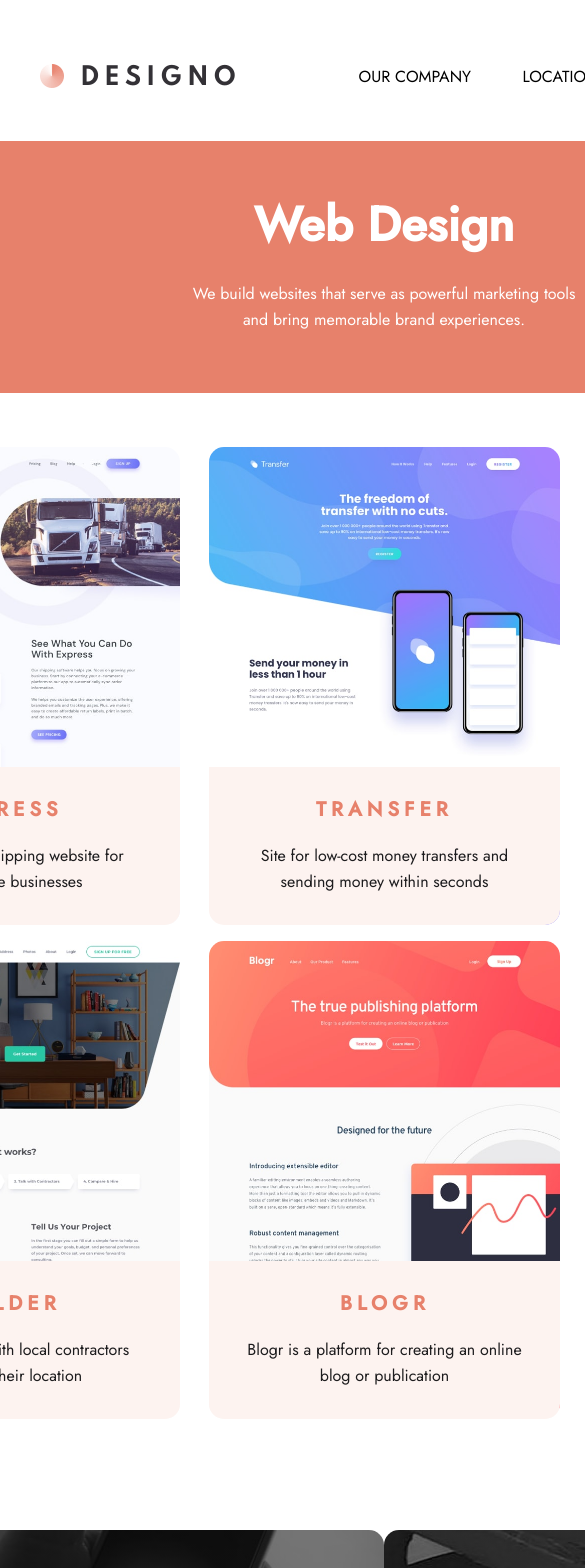
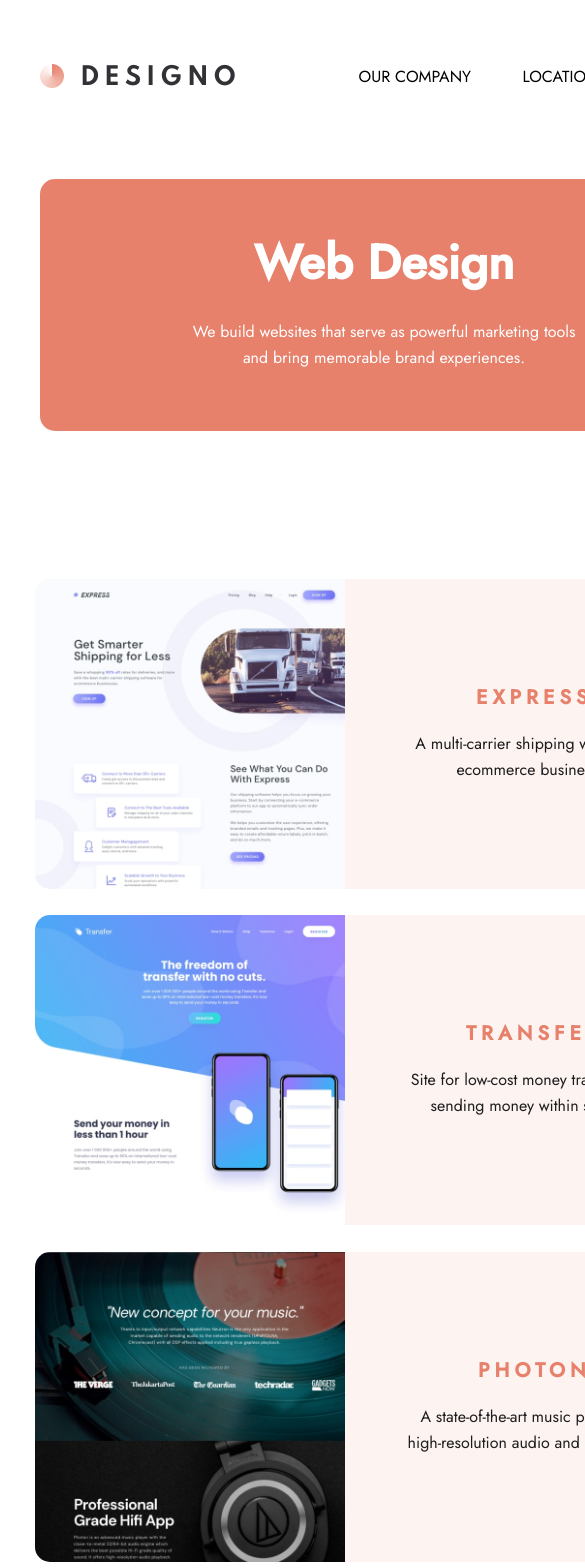
Before and after one commit to AlekseyVY/multipage_website, a Next.js app: page /WebDesign in a window 390 px wide. Shown: the top 1568 px of the page, 585 px wide, since content can reach past the window. Built offline with nearby package versions, Linux system fonts and the light colour scheme.

Commit message:
feature: finished webdesign page tablet

```diff
--- a/common/CommonPortfolioCardContainer/CommonPortfolioCard/styles.js
+++ b/common/CommonPortfolioCardContainer/CommonPortfolioCard/styles.js
@@ -21,6 +21,11 @@
     box-shadow: 0 0 20px 2px rgba(0, 0, 0, 0.5);
     transition: 0.3s ease-in-out;
   }
+  @media (max-width: 768px){
+    width: 68.9rem;
+    height: 31rem;
+    flex-direction: row;
+  }
 `
 
 export const TextContainer = styled.div`
@@ -35,6 +40,13 @@
   align-items: center;
   text-align: center;
   color: ${black};
+  @media (max-width: 768px){
+    width: 37.9rem;
+    height: 100%;
+    border-bottom-left-radius: 0;
+    border-bottom-right-radius: 1.5rem;
+    border-top-right-radius: 1.5rem;
+  }
 `
 
 export const MainText = styled.h3`
--- a/common/SimpleHero/styles.js
+++ b/common/SimpleHero/styles.js
@@ -23,4 +23,9 @@
   text-align: center;
   border-radius: 1.5rem;
   color: ${white};
+  @media (max-width: 768px){
+    width: 68.9rem;
+    height: 25.2rem;
+    margin-top: 6.4rem;
+  }
 `
--- a/styles/webdesign/styles.js
+++ b/styles/webdesign/styles.js
@@ -7,6 +7,10 @@
   justify-content: space-between;
   flex-direction: column;
   align-items: center;
+  @media (max-width: 768px){
+    width: 76.8rem;
+    height: 390.8rem;
+  }
 `;
 
 
@@ -16,6 +20,11 @@
   display: flex;
   flex-wrap: wrap;
   justify-content: space-between;
+  @media (max-width: 768px){
+    width: 69.8rem;
+    margin-top: 12rem;
+    height: 202rem;
+  }
 `
 
 export const LinkToPortfoliContainer = styled.div`
@@ -25,4 +34,8 @@
   justify-content: space-between;
   align-items: center;
   margin-bottom: 26rem;
+  @media (max-width: 768px){
+    width: 76.8rem;
+    flex-direction: column;
+  }
 `
```
